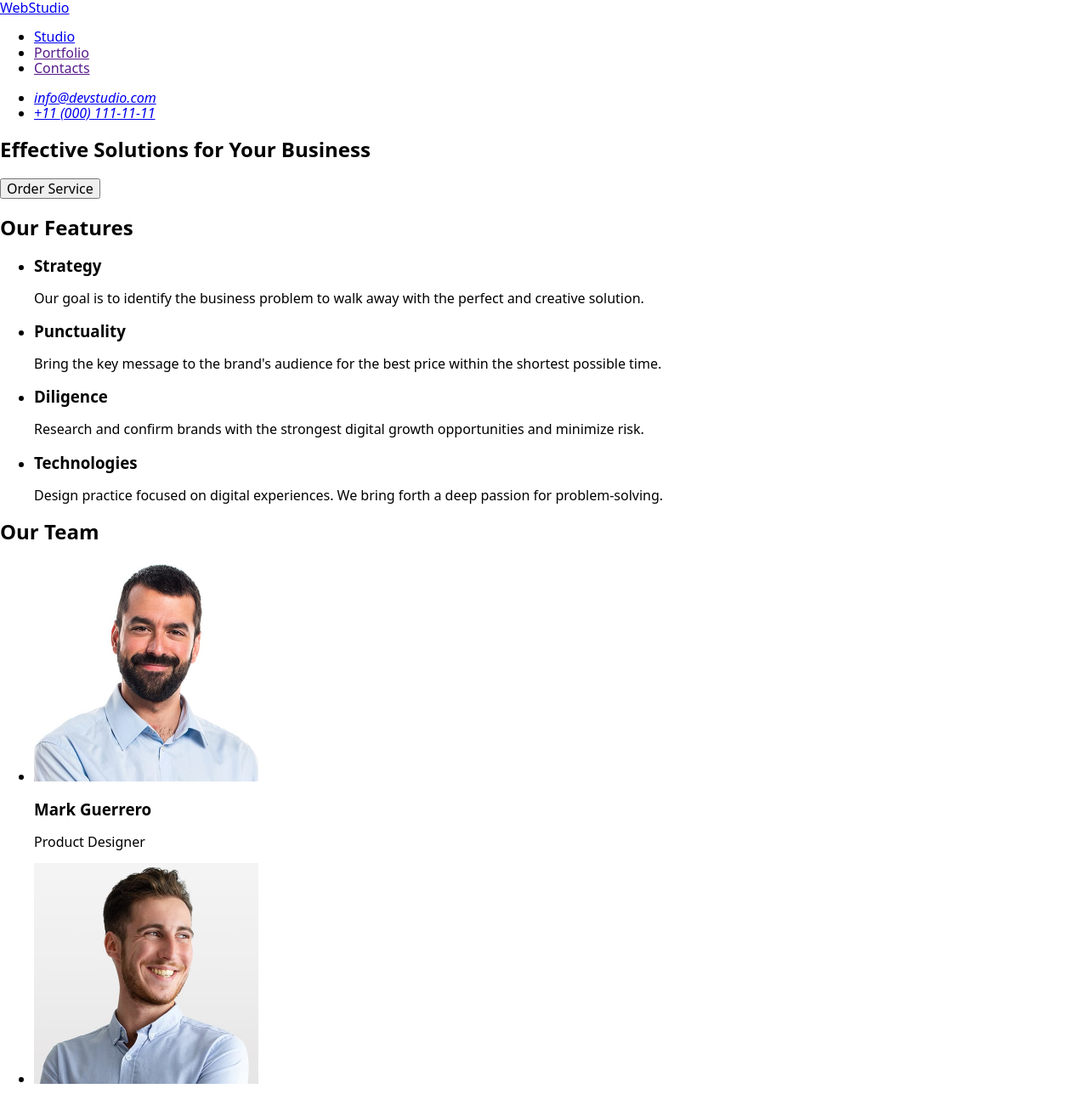
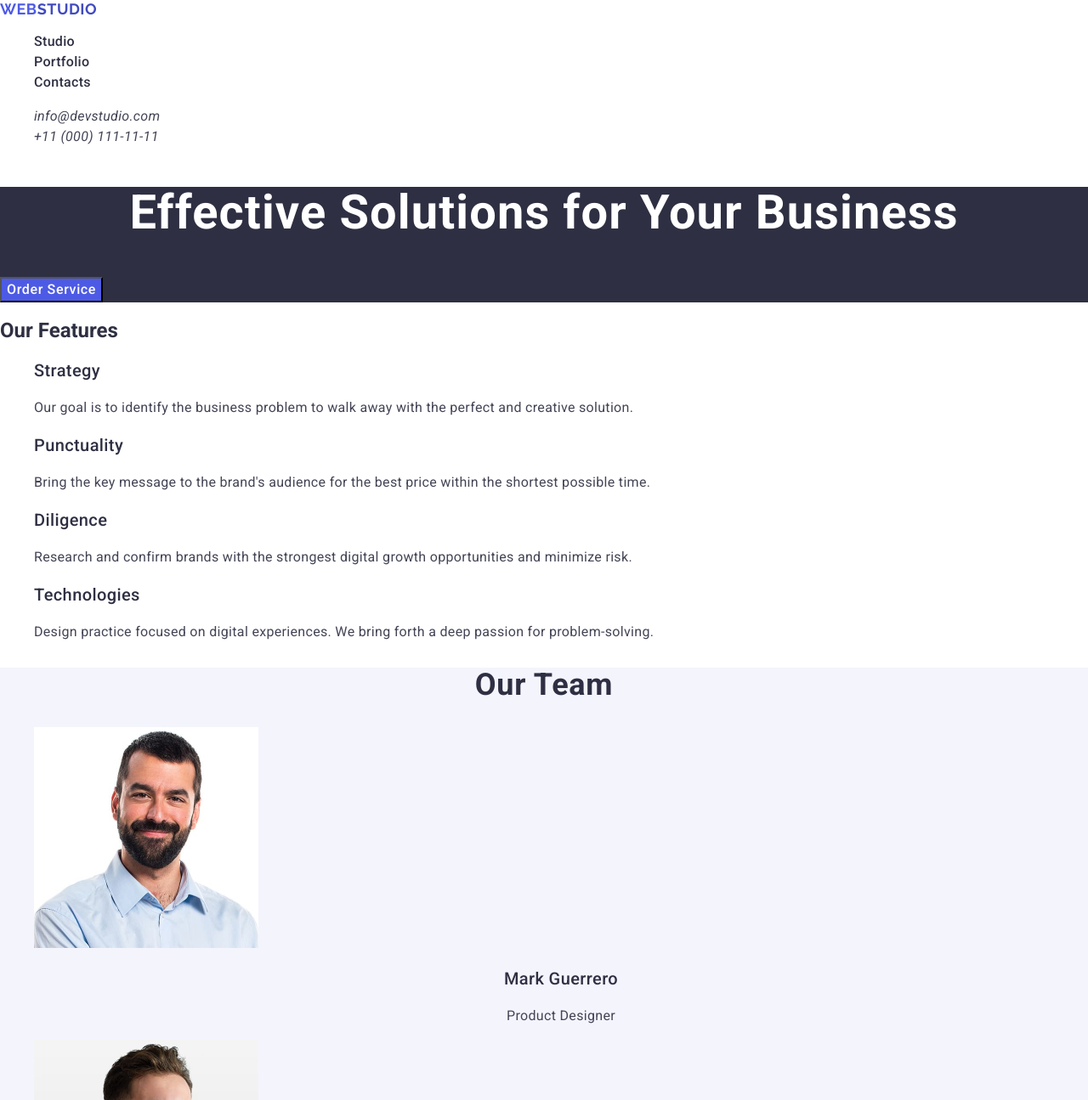
Before and after one commit to AntoniiViazovskyi/goit-markup-hw-02, a plain HTML site: page index.html in a window 1280 px wide. Shown: the top 1295 px of the page at 85% size. Drawn offline with nearby package versions, Linux system fonts and the light colour scheme.

Commit message:
Added CSS styles according to the task and Figma's template.
Added classes to the index.html allowing apply styles from the styles.css

Additional changes in the <head> tag  of index.html, rearranging <link>tags  in the correct hierarchy order.

```diff
--- a/css/styles.css
+++ b/css/styles.css
@@ -0,0 +1,168 @@
+body {
+  font-family: "Roboto", sans-serif;
+  background-color: #ffffff;
+  color: #2e2f42;
+}
+
+ul {
+  list-style-type: none;
+}
+
+a {
+  text-decoration: none;
+}
+
+.link-active-underline:active {
+  color: #404bbf;
+  text-decoration: underline;
+}
+
+.secondary-text-color {
+  color: #434455;
+}
+
+.text-logo {
+  font-family: Raleway, sans-serif;
+  font-weight: 700;
+  font-size: 18px;
+  line-height: 1.16667;
+  letter-spacing: 0.03em;
+  text-transform: uppercase;
+}
+
+.text-logo-customization {
+  color: #4d5ae5;
+}
+
+.header-navigation {
+  font-weight: 500;
+  font-size: 16px;
+  line-height: 1.5;
+  letter-spacing: 0.02em;
+}
+
+.header a {
+  color: #2e2f42;
+}
+
+.header-address {
+  font-weight: 400;
+  font-size: 16px;
+  line-height: 1.5;
+  letter-spacing: 0.02em;
+}
+
+.header-address a {
+  color: #434455;
+}
+
+a:hover,
+a:focus {
+  color: #404bbf;
+}
+
+.hero-section {
+  background-color: #2e2f42;
+}
+
+.hero-section-header {
+  font-weight: 700;
+  font-size: 56px;
+  line-height: 1.07143;
+  letter-spacing: 0.02em;
+  text-align: center;
+  color: #ffffff;
+}
+
+.hero-btn {
+  color: #ffffff;
+  font-weight: 500;
+  font-size: 16px;
+  line-height: 1.5;
+  letter-spacing: 0.04em;
+  background-color: #4d5ae5;
+}
+
+.hero-btn:hover,
+.hero-btn:focus {
+  background-color: #404bbf;
+}
+
+.features-item-header {
+  font-weight: 500;
+  font-size: 20px;
+  line-height: 1.2;
+  letter-spacing: 0.02em;
+}
+
+.features-item-paragraph {
+  font-weight: 400;
+  font-size: 16px;
+  line-height: 1.5;
+  letter-spacing: 0.02em;
+}
+
+.team-section {
+  background-color: #f4f4fd;
+}
+
+.team-section-header {
+  font-weight: 700;
+  font-size: 36px;
+  line-height: 1.11111;
+  letter-spacing: 0.02em;
+  text-align: center;
+}
+
+.team-item-header {
+  font-weight: 500;
+  font-size: 20px;
+  line-height: 1.2;
+  letter-spacing: 0.02em;
+  text-align: center;
+}
+
+.team-item-paragraph {
+  font-weight: 400;
+  font-size: 16px;
+  line-height: 1.5;
+  letter-spacing: 0.02em;
+  text-align: center;
+}
+
+.portfolio-section-header {
+  font-weight: 700;
+  font-size: 36px;
+  line-height: 1.11111;
+  letter-spacing: 0.02em;
+  text-align: center;
+}
+
+.portfolio-list-header {
+  font-weight: 500;
+  font-size: 20px;
+  line-height: 1.2;
+  letter-spacing: 0.02em;
+}
+
+.portfolio-list-paragraph {
+  font-weight: 400;
+  font-size: 16px;
+  line-height: 1.5;
+  letter-spacing: 0.02em;
+}
+
+.footer {
+  background-color: #2e2f42;
+}
+
+.footer-text-color {
+  color: #f4f4fd;
+}
+
+.footer-paragraph {
+  font-weight: 400;
+  font-size: 16px;
+  line-height: 1.5;
+  letter-spacing: 0.02em;
+}
--- a/index.html
+++ b/index.html
@@ -4,29 +4,33 @@
     <meta charset="UTF-8" />
     <meta name="viewport" content="width=device-width, initial-scale=1.0" />
     <title>WebStudio</title>
-    <link
-      rel="stylesheet"
-      href="https://cdn.jsdelivr.net/npm/modern-normalize@2.0.0/modern-normalize.min.css"
-    />
-    <link rel="stylesheet" href="./css/styles.css" />
     <link rel="preconnect" href="https://fonts.googleapis.com" />
     <link rel="preconnect" href="https://fonts.gstatic.com" crossorigin />
     <link
       href="https://fonts.googleapis.com/css2?family=Raleway:ital,wght@0,100..900;1,100..900&family=Roboto:ital,wght@0,100..900;1,100..900&display=swap"
       rel="stylesheet"
     />
+    <link
+      rel="stylesheet"
+      href="https://cdn.jsdelivr.net/npm/modern-normalize@2.0.0/modern-normalize.min.css"
+    />
+    <link rel="stylesheet" href="./css/styles.css" />
   </head>
   <body>
-    <header>
-      <a href="./index.html">WebStudio</a>
-      <nav>
+    <header class="header">
+      <a class="text-logo" href="./index.html"
+        ><span class="text-logo-customization">Web</span>Studio</a
+      >
+      <nav class="header-navigation secondary-text-color">
         <ul>
-          <li><a href="./index.html">Studio</a></li>
+          <li>
+            <a class="link-active-underline" href="./index.html">Studio</a>
+          </li>
           <li><a href="">Portfolio</a></li>
           <li><a href="">Contacts</a></li>
         </ul>
       </nav>
-      <address>
+      <address class="header-address">
         <ul>
           <li><a href="mailto:info@devstudio.com">info@devstudio.com</a></li>
           <li><a href="tel:+110001111111">+11 (000) 111-11-11</a></li>
@@ -34,157 +38,165 @@
       </address>
     </header>
     <main>
-      <section>
-        <h1>Effective Solutions for Your Business</h1>
-        <button type="button">Order Service</button>
+      <section class="hero-section">
+        <h1 class="hero-section-header">
+          Effective Solutions for Your Business
+        </h1>
+        <button class="hero-btn" type="button">Order Service</button>
       </section>
-      <section>
+      <section class="features-section">
         <h2>Our Features</h2>
-        <ul>
-          <li>
-            <h3>Strategy</h3>
-            <p>
+        <ul class="features-list">
+          <li class="features-list-item">
+            <h3 class="features-item-header">Strategy</h3>
+            <p class="features-item-paragraph secondary-text-color">
               Our goal is to identify the business problem to walk away with the
               perfect and creative solution.
             </p>
           </li>
-          <li>
-            <h3>Punctuality</h3>
-            <p>
+          <li class="features-list-item">
+            <h3 class="features-item-header">Punctuality</h3>
+            <p class="features-item-paragraph secondary-text-color">
               Bring the key message to the brand's audience for the best price
               within the shortest possible time.
             </p>
           </li>
-          <li>
-            <h3>Diligence</h3>
-            <p>
+          <li class="features-list-item">
+            <h3 class="features-item-header">Diligence</h3>
+            <p class="features-item-paragraph secondary-text-color">
               Research and confirm brands with the strongest digital growth
               opportunities and minimize risk.
             </p>
           </li>
-          <li>
-            <h3>Technologies</h3>
-            <p>
+          <li class="features-list-item">
+            <h3 class="features-item-header">Technologies</h3>
+            <p class="features-item-paragraph secondary-text-color">
               Design practice focused on digital experiences. We bring forth a
               deep passion for problem-solving.
             </p>
           </li>
         </ul>
       </section>
-      <section>
-        <h2>Our Team</h2>
-        <ul>
-          <li>
+      <section class="team-section">
+        <h2 class="team-section-header">Our Team</h2>
+        <ul class="team-list">
+          <li class="team-list-item">
             <img
               src="./images/MarkGuerrero.jpg"
               alt="Portrait of Mark Guerrero"
               width="264"
               height="260"
             />
-            <h3>Mark Guerrero</h3>
-            <p>Product Designer</p>
+            <h3 class="team-item-header">Mark Guerrero</h3>
+            <p class="team-item-paragraph secondary-text-color">
+              Product Designer
+            </p>
           </li>
-          <li>
+          <li class="team-list-item">
             <img
               src="./images/TomFord.jpg"
               alt="Portrait of Tom Ford"
               width="264"
               height="260"
             />
-            <h3>Tom Ford</h3>
-            <p>Frontend Developer</p>
+            <h3 class="team-item-header">Tom Ford</h3>
+            <p class="team-item-paragraph secondary-text-color">
+              Frontend Developer
+            </p>
           </li>
-          <li>
+          <li class="team-list-item">
             <img
               src="./images/CamilaGarcia.jpg"
               alt="Portrait of Camila Garcia"
               width="264"
               height="260"
             />
-            <h3>Camila Garcia</h3>
-            <p>Marketing</p>
+            <h3 class="team-item-header">Camila Garcia</h3>
+            <p class="team-item-paragraph secondary-text-color">Marketing</p>
           </li>
-          <li>
+          <li class="team-list-item">
             <img
               src="./images/DanielWilson.jpg"
               alt="Portrait of Daniel Wilson"
               width="264"
               height="260"
             />
-            <h3>Daniel Wilson</h3>
-            <p>UI Designer</p>
+            <h3 class="team-item-header">Daniel Wilson</h3>
+            <p class="team-item-paragraph secondary-text-color">UI Designer</p>
           </li>
         </ul>
       </section>
-      <section>
-        <h2>Our Portfolio</h2>
-        <ul>
-          <li>
+      <section class="portfolio-section">
+        <h2 class="portfolio-section-header">Our Portfolio</h2>
+        <ul class="portfolio-list">
+          <li class="portfolio-list-item">
             <img
               src="./images/BankingApp.jpg"
               alt="Mobile banking application interface screens"
               width="360"
               height="300"
             />
-            <h3>Banking App</h3>
-            <p>App</p>
+            <h3 class="portfolio-list-header">Banking App</h3>
+            <p class="portfolio-list-item secondary-text-color">App</p>
           </li>
-          <li>
+          <li class="portfolio-list-item">
             <img
               src="./images/CashlessPayment.jpg"
               alt="Contactless payment via smartphone and card reader"
               width="360"
               height="300"
             />
-            <h3>Cashless Payment</h3>
-            <p>Marketing</p>
+            <h3 class="portfolio-list-header">Cashless Payment</h3>
+            <p class="portfolio-list-item secondary-text-color">Marketing</p>
           </li>
-          <li>
+          <li class="portfolio-list-item">
             <img
               src="./images/MeditationApp.jpg"
               alt="Meditation and mindfulness mobile app interface"
               width="360"
               height="300"
             />
-            <h3>Meditation App</h3>
-            <p>App</p>
+            <h3 class="portfolio-list-header">Meditation App</h3>
+            <p class="portfolio-list-item secondary-text-color">App</p>
           </li>
-          <li>
+          <li class="portfolio-list-item">
             <img
               src="./images/TaxiService.jpg"
               alt="Driver using modern taxi service platform"
               width="360"
               height="300"
             />
-            <h3>Taxi Service</h3>
-            <p>Marketing</p>
+            <h3 class="portfolio-list-header">Taxi Service</h3>
+            <p class="portfolio-list-item secondary-text-color">Marketing</p>
           </li>
-          <li>
+          <li class="portfolio-list-item">
             <img
               src="./images/ScreenIllustrations.jpg"
               alt="Colorful digital UI screen illustration set"
               width="360"
               height="300"
             />
-            <h3>Screen Illustrations</h3>
-            <p>Design</p>
+            <h3 class="portfolio-list-header">Screen Illustrations</h3>
+            <p class="portfolio-list-item secondary-text-color">Design</p>
           </li>
-          <li>
+          <li class="portfolio-list-item">
             <img
               src="./images/OnlineCourses.jpg"
               alt="Smiling woman studying online courses outdoors"
               width="360"
               height="300"
             />
-            <h3>Online Courses</h3>
-            <p>Marketing</p>
+            <h3 class="portfolio-list-header">Online Courses</h3>
+            <p class="portfolio-list-item secondary-text-color">Marketing</p>
           </li>
         </ul>
       </section>
     </main>
-    <footer>
-      <a href="./index.html">WebStudio</a>
-      <p>
+    <footer class="footer">
+      <a class="text-logo footer-text-color" href="./index.html"
+        ><span class="text-logo-customization">Web</span>Studio</a
+      >
+      <p class="footer-paragraph footer-text-color">
         Increase the flow of customers and sales for your business with digital
         marketing & growth solutions.
       </p>
```
